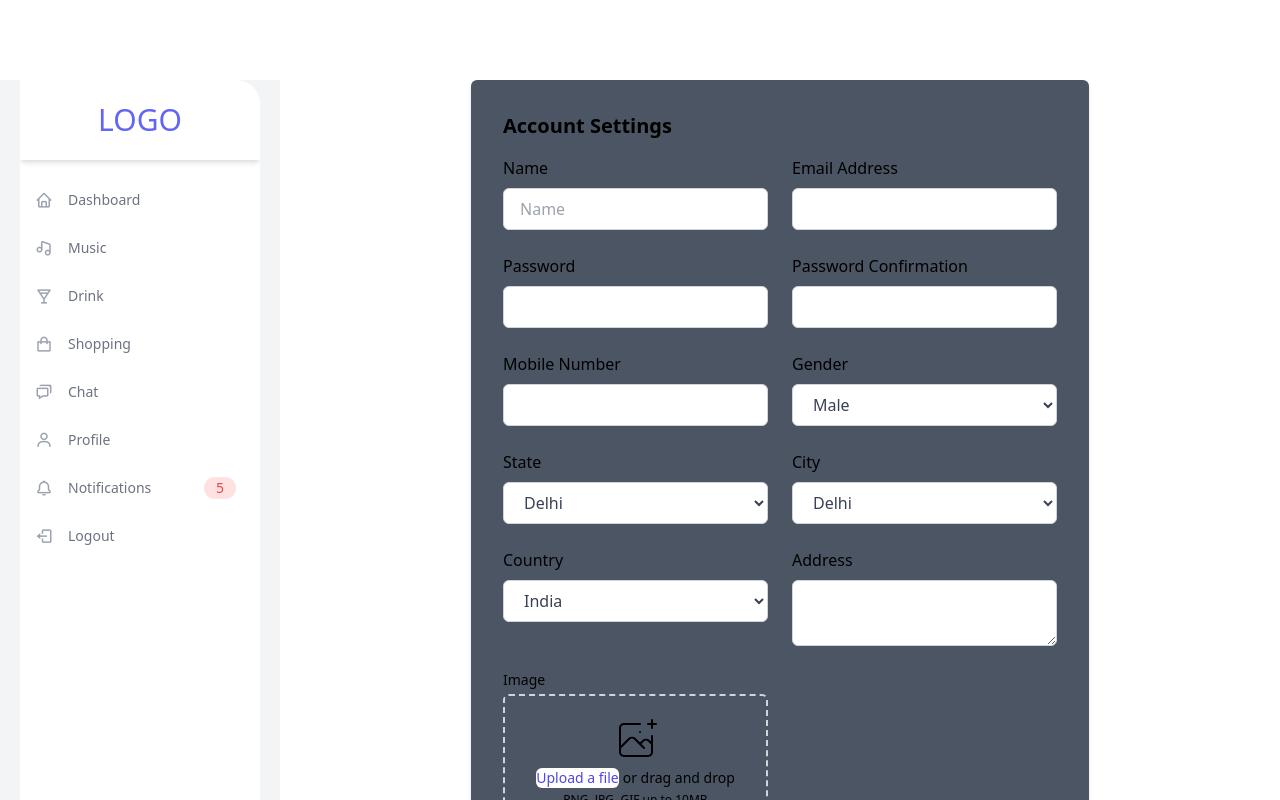
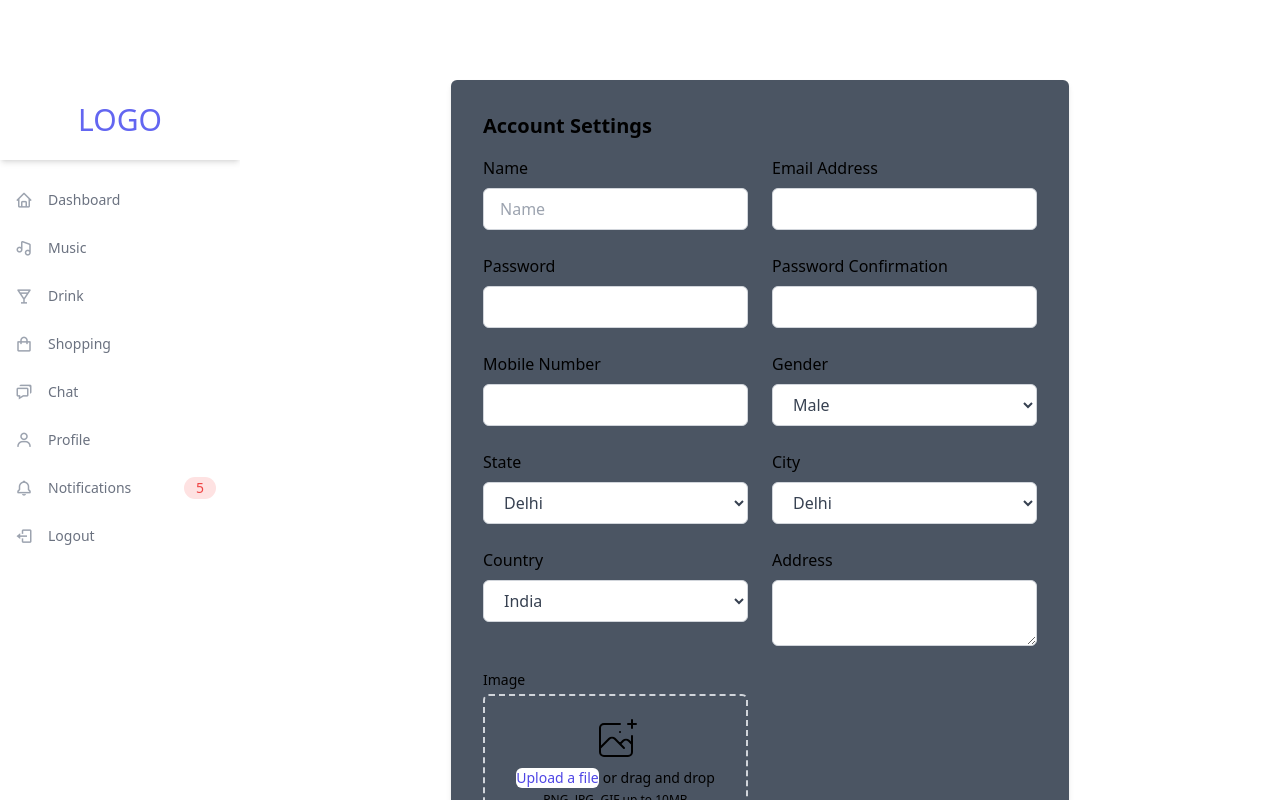
Before and after one commit to ravikr126/admin-panel-phone, a React (Create React App) app: page / in a window 1280 px wide. Shown: the top 800 px of the page. Built offline with nearby package versions, Linux system fonts and the light colour scheme.

Commit message:
sidebar done

```diff
--- a/src/Components/Sidebar.jsx
+++ b/src/Components/Sidebar.jsx
@@ -7,8 +7,8 @@ const Sidebar = () => {
 {/* <!-- component --> */}
 <link rel="stylesheet" href="https://unpkg.com/boxicons@2.0.7/css/boxicons.min.css" />
 
-<div class="min-h-screen flex flex-row bg-gray-100 px-5 mt-20">
-  <div class="flex flex-col w-60 bg-white rounded-r-3xl overflow-hidden">
+<div class="min-h-screen flex flex-row bg-gray-100 mt-20">
+  <div class="flex flex-col w-60 bg-white overflow-hidden">
     <div class="flex items-center justify-center h-20 shadow-md">
       <h1 class="text-3xl uppercase text-indigo-500">Logo</h1>
     </div>
```
